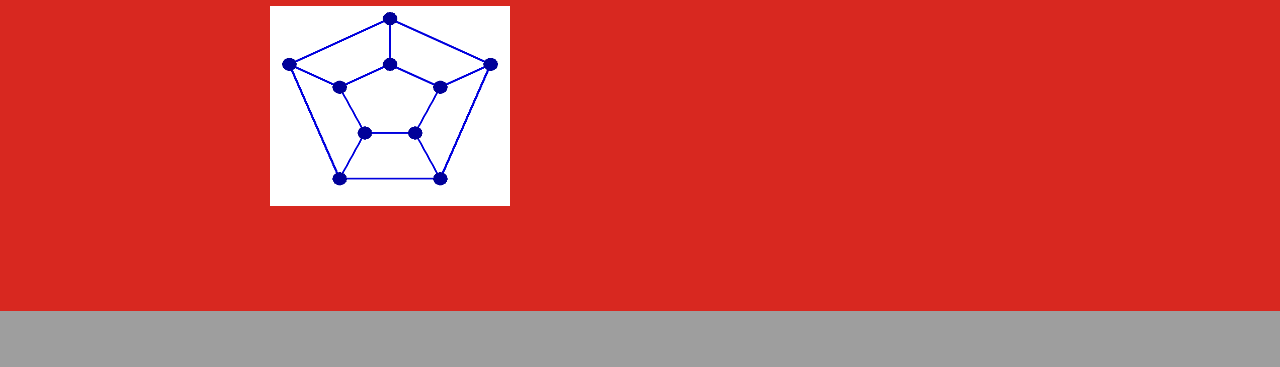
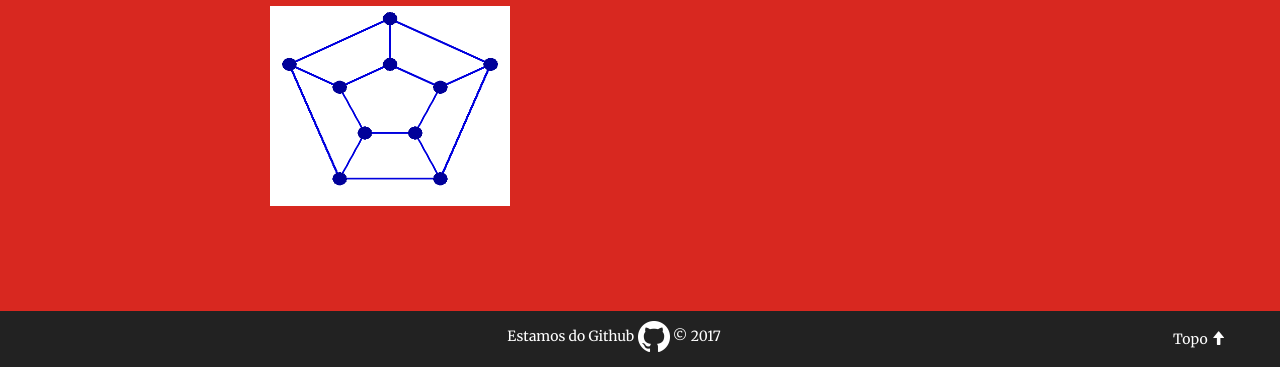
Before and after one commit to lucasaciole/grafos, a Flask app: page /areadetrabalho/ in a window 1280 px wide. Shown: the part 1253-1620 px from the top of the page. Before the commit the page ends 1564 px from the top, so only its background shows below. Run offline with Flask 2, Linux system fonts and the light colour scheme; some libraries are stand-ins or nearby versions.

Commit message:
Add minor features

```diff
--- a/static/css/index.css
+++ b/static/css/index.css
@@ -1,5 +1,18 @@
 .main-item {
 	text-align: center;
+}
+
+#footer {
+  padding: 10px 0;
+}
+
+#footer span{
+  margin: 8px 0;
+}
+
+#footer a {
+  font-family: 'Merriweather', 'Helvetica Neue', Arial, sans-serif;
+  color: white;
 }
 
 #graph {
--- a/static/js/index.js
+++ b/static/js/index.js
@@ -44,21 +44,4 @@
         scale: 0.3,
         distance: '0px'
     }, 300);
-
-    // Initialize and Configure Magnific Popup Lightbox Plugin
-    $('.popup-gallery').magnificPopup({
-        delegate: 'a',
-        type: 'image',
-        tLoading: 'Loading image #%curr%...',
-        mainClass: 'mfp-img-mobile',
-        gallery: {
-            enabled: true,
-            navigateByImgClick: true,
-            preload: [0, 1] // Will preload 0 - before current, and 1 after the current image
-        },
-        image: {
-            tError: '<a href="%url%">The image #%curr%</a> could not be loaded.'
-        }
-    });
-
 })(jQuery); // End of use strict
--- a/templates/default_template.html
+++ b/templates/default_template.html
@@ -44,7 +44,7 @@
             <div class="collapse navbar-collapse">
                 <ul class="nav navbar-nav navbar-right">
                     <li>
-                        <a class="page-scroll" href="/about">Alunos</a>
+                        <a href="/about">Alunos</a>
                     </li>
                 </ul>
             </div>
@@ -57,6 +57,16 @@
 	{% block content %}
 	{% endblock %}
     <!-- /.container -->
+    <footer id="footer" class="bg-dark">
+        <div class="container">
+            <div class="row text-center">
+                <a href="https://github.com/lucasaciole/grafos" target="blank"><span class="hidden-xs">Estamos do Github</span>
+                <img height="32" src="/static/img/octocat-github.png"></a>
+                <span class="pull-right"><a href="#page-top" class="page-scroll">Topo <i class="glyphicon glyphicon-arrow-up"></i></span>
+                <span>&copy; 2017</span>
+            </div>
+        </div>
+    </footer>
     <!-- Latest compiled and minified JavaScript -->
     <script src="https://code.jquery.com/jquery-3.1.1.min.js" integrity="sha256-hVVnYaiADRTO2PzUGmuLJr8BLUSjGIZsDYGmIJLv2b8=" crossorigin="anonymous"></script>
     <script src="https://maxcdn.bootstrapcdn.com/bootstrap/3.3.7/js/bootstrap.min.js" integrity="sha384-Tc5IQib027qvyjSMfHjOMaLkfuWVxZxUPnCJA7l2mCWNIpG9mGCD8wGNIcPD7Txa" crossorigin="anonymous"></script>
```
Also changed, not shown: static/img/octocat-github.png (added).
